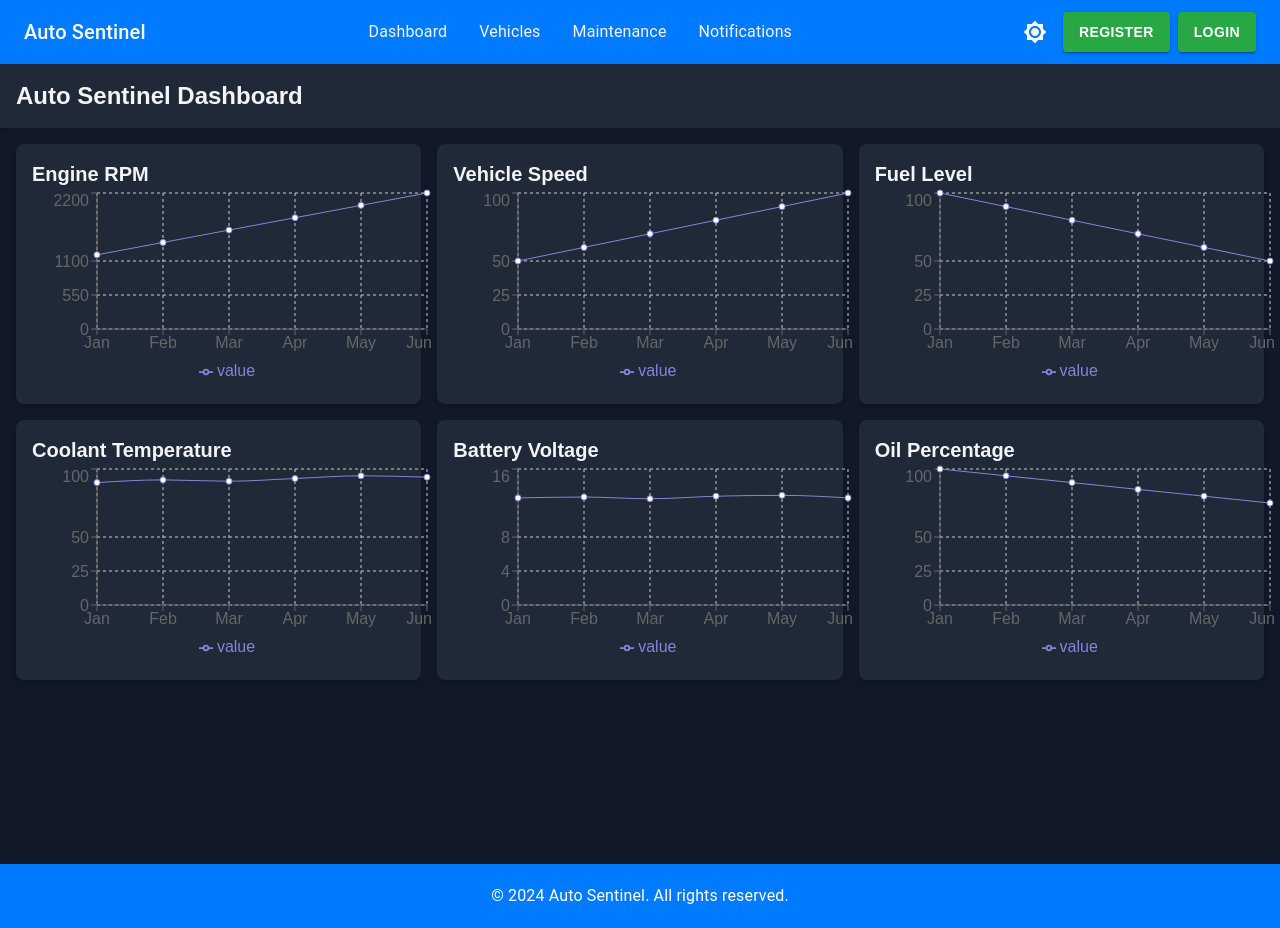
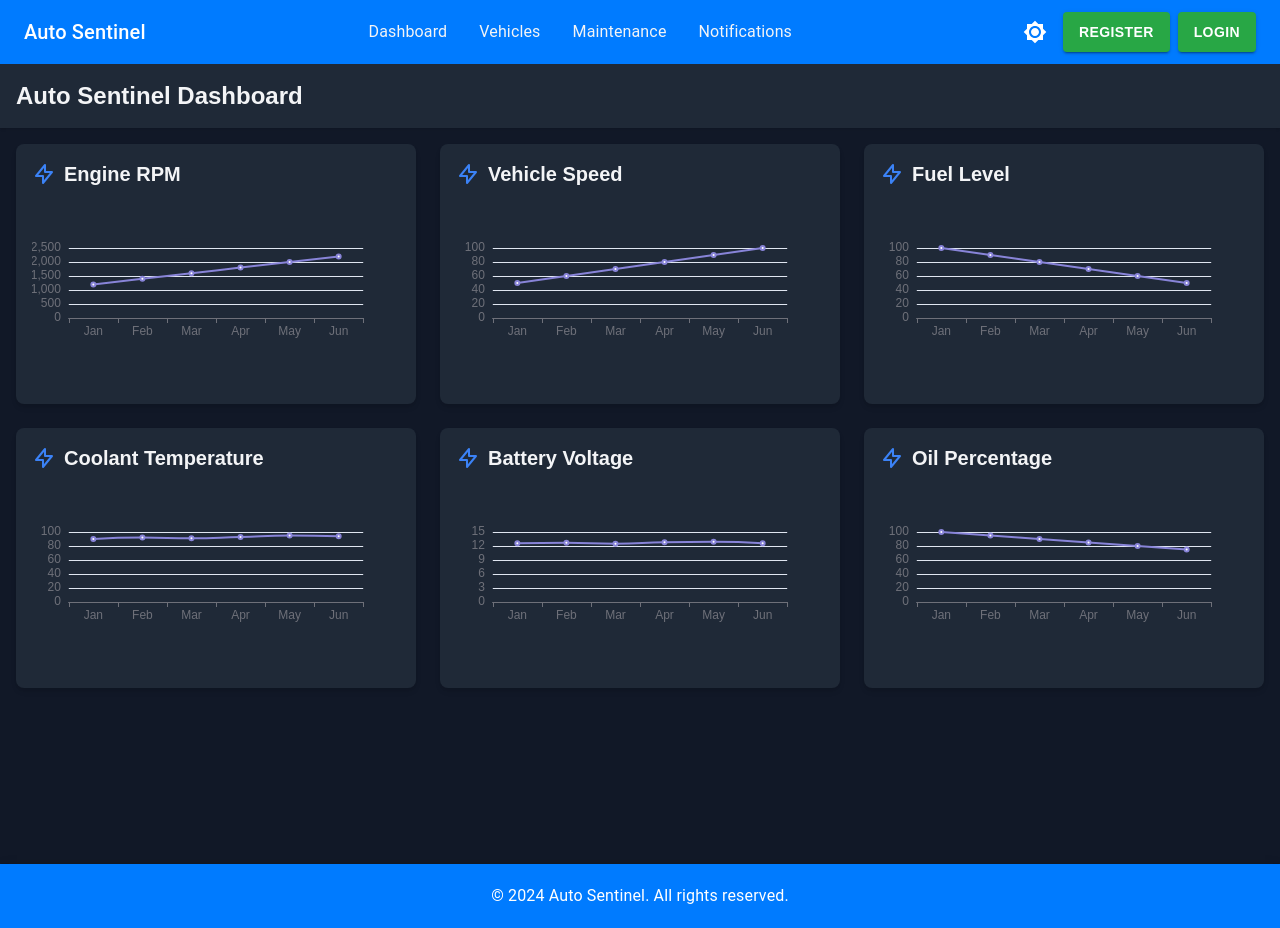
Before and after one commit to JordanBandur/auto-sentinel, a React (Vite) app in the folder frontend/: page / in a window 1280 px wide. Built offline with nearby package versions, Linux system fonts and the light colour scheme.

Commit message:
change charts to look nicer

```diff
--- a/frontend/package.json
+++ b/frontend/package.json
@@ -20,6 +20,8 @@
     "chart.js": "^4.4.3",
     "cors": "^2.8.5",
     "dotenv": "^16.4.5",
+    "echarts": "^5.5.0",
+    "echarts-for-react": "^3.0.2",
     "express": "^4.19.2",
     "lottie-react": "^2.4.0",
     "nodemailer": "^6.9.13",
--- /dev/null
+++ b/frontend/src/assets/styles/views/Vehicles.scss
@@ -0,0 +1,5 @@
+@import '../base/variables';
+
+.vehicles {
+text-align: center;
+}
--- a/frontend/src/views/Dashboard.jsx
+++ b/frontend/src/views/Dashboard.jsx
@@ -1,33 +1,3 @@
-// import React from 'react';
-// import EngineRPMCard from './EngineRPMCard';
-// import VehicleSpeedCard from './VehicleSpeedCard';
-// import FuelLevelCard from './FuelLevelCard';
-// import CoolantTemperatureCard from './CoolantTemperatureCard';
-// import BatteryVoltageCard from './BatteryVoltageCard';
-// import OilPercentageCard from './OilPercentageCard';
-
-// const Dashboard = () => {
-//   return (
-//     <div className="min-h-screen bg-gray-100 dark:bg-gray-900 text-gray-900 dark:text-gray-100">
-//       <header className="bg-white dark:bg-gray-800 shadow p-4 flex justify-between items-center">
-//         <h1 className="text-2xl font-semibold">Auto Sentinel Dashboard</h1>
-//       </header>
-//       <main className="p-4">
-//         <div className="grid grid-cols-1 md:grid-cols-2 lg:grid-cols-3 gap-4">
-//           <EngineRPMCard />
-//           <VehicleSpeedCard />
-//           <FuelLevelCard />
-//           <CoolantTemperatureCard />
-//           <BatteryVoltageCard />
-//           <OilPercentageCard />
-//         </div>
-//       </main>
-//     </div>
-//   );
-// };
-
-// export default Dashboard;
-
 import React from 'react';
 import BatteryVoltageCard from './cards/BatteryVoltageCard';
 import EngineRPMCard from './cards/EngineRPMCard';
@@ -43,7 +13,7 @@ const Dashboard = () => {
         <h1 className="text-2xl font-semibold">Auto Sentinel Dashboard</h1>
       </header>
       <main className="p-4">
-        <div className="grid grid-cols-1 md:grid-cols-2 lg:grid-cols-3 gap-4">
+        <div className="grid grid-cols-1 md:grid-cols-2 lg:grid-cols-3 gap-6">
           <EngineRPMCard />
           <VehicleSpeedCard />
           <FuelLevelCard />
@@ -57,50 +27,3 @@ const Dashboard = () => {
 };
 
 export default Dashboard;
-
-
-
-
-
-
-// import React from 'react';
-
-// const Dashboard = () => {
-//   return (
-//     <div className="min-h-screen bg-gray-100 dark:bg-gray-900 text-gray-900 dark:text-gray-100">
-//       <header className="bg-white dark:bg-gray-800 shadow p-4 flex justify-between items-center">
-//         <h1 className="text-2xl font-semibold">Auto Sentinel Dashboard</h1>
-//       </header>
-//       <main className="p-4">
-//         <div className="grid grid-cols-1 md:grid-cols-2 lg:grid-cols-3 gap-4">
-//           <div className="bg-white dark:bg-gray-800 p-4 rounded-lg shadow-md">
-//             <h2 className="text-xl font-semibold">Engine RPM</h2>
-//             <div className="mt-2">Data Placeholder</div>
-//           </div>
-//           <div className="bg-white dark:bg-gray-800 p-4 rounded-lg shadow-md">
-//             <h2 className="text-xl font-semibold">Vehicle Speed</h2>
-//             <div className="mt-2">Data Placeholder</div>
-//           </div>
-//           <div className="bg-white dark:bg-gray-800 p-4 rounded-lg shadow-md">
-//             <h2 className="text-xl font-semibold">Fuel Level</h2>
-//             <div className="mt-2">Data Placeholder</div>
-//           </div>
-//           <div className="bg-white dark:bg-gray-800 p-4 rounded-lg shadow-md">
-//             <h2 className="text-xl font-semibold">Coolant Temperature</h2>
-//             <div className="mt-2">Data Placeholder</div>
-//             </div>
-//           <div className="bg-white dark:bg-gray-800 p-4 rounded-lg shadow-md">
-//             <h2 className="text-xl font-semibold">Battery Voltage</h2>
-//             <div className="mt-2">Data Placeholder</div>
-//           </div>
-//           <div className="bg-white dark:bg-gray-800 p-4 rounded-lg shadow-md">
-//             <h2 className="text-xl font-semibold">Oil Percentage Estimate</h2>
-//             <div className="mt-2">Data Placeholder</div>
-//           </div>
-//         </div>
-//       </main>
-//     </div>
-//   );
-// };
-
-// export default Dashboard;
--- a/frontend/src/views/cards/BatteryVoltageCard.jsx
+++ b/frontend/src/views/cards/BatteryVoltageCard.jsx
@@ -1,5 +1,5 @@
 import React from 'react';
-import { LineChart, Line, XAxis, YAxis, CartesianGrid, Tooltip, Legend } from 'recharts';
+import ReactECharts from 'echarts-for-react';
 
 const data = [
   { name: 'Jan', value: 12.6 },
@@ -10,17 +10,44 @@ const data = [
   { name: 'Jun', value: 12.6 },
 ];
 
+const option = {
+  xAxis: {
+    type: 'category',
+    data: data.map(item => item.name),
+  },
+  yAxis: {
+    type: 'value',
+  },
+  series: [
+    {
+      data: data.map(item => item.value),
+      type: 'line',
+      smooth: true,
+      itemStyle: {
+        color: '#8884d8',
+      },
+      lineStyle: {
+        color: '#8884d8',
+      },
+    },
+  ],
+  tooltip: {
+    trigger: 'axis',
+    backgroundColor: '#8884d8',
+    borderColor: '#8884d8',
+    textStyle: {
+      color: '#fff',
+    },
+  },
+};
+
 const BatteryVoltageCard = () => (
-  <div className="bg-white dark:bg-gray-800 p-4 rounded-lg shadow-md">
-    <h2 className="text-xl font-semibold">Battery Voltage</h2>
-    <LineChart width={400} height={200} data={data}>
-      <CartesianGrid strokeDasharray="3 3" />
-      <XAxis dataKey="name" />
-      <YAxis />
-      <Tooltip />
-      <Legend />
-      <Line type="monotone" dataKey="value" stroke="#8884d8" activeDot={{ r: 8 }} />
-    </LineChart>
+  <div className="bg-white dark:bg-gray-800 p-4 rounded-lg shadow-md hover:shadow-lg transition-shadow duration-300">
+    <div className="flex items-center">
+      <svg className="w-6 h-6 text-blue-500" fill="none" stroke="currentColor" viewBox="0 0 24 24" xmlns="http://www.w3.org/2000/svg"><path strokeLinecap="round" strokeLinejoin="round" strokeWidth="2" d="M13 10V3L4 14h7v7l9-11h-7z"></path></svg>
+      <h2 className="text-xl font-semibold ml-2">Battery Voltage</h2>
+    </div>
+    <ReactECharts option={option} style={{ height: '200px', width: '100%' }} />
   </div>
 );
 
--- a/frontend/src/views/cards/CoolantTemperatureCard.jsx
+++ b/frontend/src/views/cards/CoolantTemperatureCard.jsx
@@ -1,5 +1,5 @@
 import React from 'react';
-import { LineChart, Line, XAxis, YAxis, CartesianGrid, Tooltip, Legend } from 'recharts';
+import ReactECharts from 'echarts-for-react';
 
 const data = [
   { name: 'Jan', value: 90 },
@@ -10,17 +10,44 @@ const data = [
   { name: 'Jun', value: 94 },
 ];
 
+const option = {
+  xAxis: {
+    type: 'category',
+    data: data.map(item => item.name),
+  },
+  yAxis: {
+    type: 'value',
+  },
+  series: [
+    {
+      data: data.map(item => item.value),
+      type: 'line',
+      smooth: true,
+      itemStyle: {
+        color: '#8884d8',
+      },
+      lineStyle: {
+        color: '#8884d8',
+      },
+    },
+  ],
+  tooltip: {
+    trigger: 'axis',
+    backgroundColor: '#8884d8',
+    borderColor: '#8884d8',
+    textStyle: {
+      color: '#fff',
+    },
+  },
+};
+
 const CoolantTemperatureCard = () => (
-  <div className="bg-white dark:bg-gray-800 p-4 rounded-lg shadow-md">
-    <h2 className="text-xl font-semibold">Coolant Temperature</h2>
-    <LineChart width={400} height={200} data={data}>
-      <CartesianGrid strokeDasharray="3 3" />
-      <XAxis dataKey="name" />
-      <YAxis />
-      <Tooltip />
-      <Legend />
-      <Line type="monotone" dataKey="value" stroke="#8884d8" activeDot={{ r: 8 }} />
-    </LineChart>
+  <div className="bg-white dark:bg-gray-800 p-4 rounded-lg shadow-md hover:shadow-lg transition-shadow duration-300">
+    <div className="flex items-center">
+      <svg className="w-6 h-6 text-blue-500" fill="none" stroke="currentColor" viewBox="0 0 24 24" xmlns="http://www.w3.org/2000/svg"><path strokeLinecap="round" strokeLinejoin="round" strokeWidth="2" d="M13 10V3L4 14h7v7l9-11h-7z"></path></svg>
+      <h2 className="text-xl font-semibold ml-2">Coolant Temperature</h2>
+    </div>
+    <ReactECharts option={option} style={{ height: '200px', width: '100%' }} />
   </div>
 );
 
--- a/frontend/src/views/cards/EngineRPMCard.jsx
+++ b/frontend/src/views/cards/EngineRPMCard.jsx
@@ -1,5 +1,5 @@
 import React from 'react';
-import { LineChart, Line, XAxis, YAxis, CartesianGrid, Tooltip, Legend } from 'recharts';
+import ReactECharts from 'echarts-for-react';
 
 const data = [
   { name: 'Jan', value: 1200 },
@@ -10,17 +10,44 @@ const data = [
   { name: 'Jun', value: 2200 },
 ];
 
+const option = {
+  xAxis: {
+    type: 'category',
+    data: data.map(item => item.name),
+  },
+  yAxis: {
+    type: 'value',
+  },
+  series: [
+    {
+      data: data.map(item => item.value),
+      type: 'line',
+      smooth: true,
+      itemStyle: {
+        color: '#8884d8',
+      },
+      lineStyle: {
+        color: '#8884d8',
+      },
+    },
+  ],
+  tooltip: {
+    trigger: 'axis',
+    backgroundColor: '#8884d8',
+    borderColor: '#8884d8',
+    textStyle: {
+      color: '#fff',
+    },
+  },
+};
+
 const EngineRPMCard = () => (
-  <div className="bg-white dark:bg-gray-800 p-4 rounded-lg shadow-md">
-    <h2 className="text-xl font-semibold">Engine RPM</h2>
-    <LineChart width={400} height={200} data={data}>
-      <CartesianGrid strokeDasharray="3 3" />
-      <XAxis dataKey="name" />
-      <YAxis />
-      <Tooltip />
-      <Legend />
-      <Line type="monotone" dataKey="value" stroke="#8884d8" activeDot={{ r: 8 }} />
-    </LineChart>
+  <div className="bg-white dark:bg-gray-800 p-4 rounded-lg shadow-md hover:shadow-lg transition-shadow duration-300">
+    <div className="flex items-center">
+      <svg className="w-6 h-6 text-blue-500" fill="none" stroke="currentColor" viewBox="0 0 24 24" xmlns="http://www.w3.org/2000/svg"><path strokeLinecap="round" strokeLinejoin="round" strokeWidth="2" d="M13 10V3L4 14h7v7l9-11h-7z"></path></svg>
+      <h2 className="text-xl font-semibold ml-2">Engine RPM</h2>
+    </div>
+    <ReactECharts option={option} style={{ height: '200px', width: '100%' }} />
   </div>
 );
 
--- a/frontend/src/views/cards/FuelLevelCard.jsx
+++ b/frontend/src/views/cards/FuelLevelCard.jsx
@@ -1,5 +1,5 @@
 import React from 'react';
-import { LineChart, Line, XAxis, YAxis, CartesianGrid, Tooltip, Legend } from 'recharts';
+import ReactECharts from 'echarts-for-react';
 
 const data = [
   { name: 'Jan', value: 100 },
@@ -10,17 +10,44 @@ const data = [
   { name: 'Jun', value: 50 },
 ];
 
+const option = {
+  xAxis: {
+    type: 'category',
+    data: data.map(item => item.name),
+  },
+  yAxis: {
+    type: 'value',
+  },
+  series: [
+    {
+      data: data.map(item => item.value),
+      type: 'line',
+      smooth: true,
+      itemStyle: {
+        color: '#8884d8',
+      },
+      lineStyle: {
+        color: '#8884d8',
+      },
+    },
+  ],
+  tooltip: {
+    trigger: 'axis',
+    backgroundColor: '#8884d8',
+    borderColor: '#8884d8',
+    textStyle: {
+      color: '#fff',
+    },
+  },
+};
+
 const FuelLevelCard = () => (
-  <div className="bg-white dark:bg-gray-800 p-4 rounded-lg shadow-md">
-    <h2 className="text-xl font-semibold">Fuel Level</h2>
-    <LineChart width={400} height={200} data={data}>
-      <CartesianGrid strokeDasharray="3 3" />
-      <XAxis dataKey="name" />
-      <YAxis />
-      <Tooltip />
-      <Legend />
-      <Line type="monotone" dataKey="value" stroke="#8884d8" activeDot={{ r: 8 }} />
-    </LineChart>
+  <div className="bg-white dark:bg-gray-800 p-4 rounded-lg shadow-md hover:shadow-lg transition-shadow duration-300">
+    <div className="flex items-center">
+      <svg className="w-6 h-6 text-blue-500" fill="none" stroke="currentColor" viewBox="0 0 24 24" xmlns="http://www.w3.org/2000/svg"><path strokeLinecap="round" strokeLinejoin="round" strokeWidth="2" d="M13 10V3L4 14h7v7l9-11h-7z"></path></svg>
+      <h2 className="text-xl font-semibold ml-2">Fuel Level</h2>
+    </div>
+    <ReactECharts option={option} style={{ height: '200px', width: '100%' }} />
   </div>
 );
 
--- a/frontend/src/views/cards/OilPercentageCard.jsx
+++ b/frontend/src/views/cards/OilPercentageCard.jsx
@@ -1,5 +1,5 @@
 import React from 'react';
-import { LineChart, Line, XAxis, YAxis, CartesianGrid, Tooltip, Legend } from 'recharts';
+import ReactECharts from 'echarts-for-react';
 
 const data = [
   { name: 'Jan', value: 100 },
@@ -10,17 +10,44 @@ const data = [
   { name: 'Jun', value: 75 },
 ];
 
+const option = {
+  xAxis: {
+    type: 'category',
+    data: data.map(item => item.name),
+  },
+  yAxis: {
+    type: 'value',
+  },
+  series: [
+    {
+      data: data.map(item => item.value),
+      type: 'line',
+      smooth: true,
+      itemStyle: {
+        color: '#8884d8',
+      },
+      lineStyle: {
+        color: '#8884d8',
+      },
+    },
+  ],
+  tooltip: {
+    trigger: 'axis',
+    backgroundColor: '#8884d8',
+    borderColor: '#8884d8',
+    textStyle: {
+      color: '#fff',
+    },
+  },
+};
+
 const OilPercentageCard = () => (
-  <div className="bg-white dark:bg-gray-800 p-4 rounded-lg shadow-md">
-    <h2 className="text-xl font-semibold">Oil Percentage</h2>
-    <LineChart width={400} height={200} data={data}>
-      <CartesianGrid strokeDasharray="3 3" />
-      <XAxis dataKey="name" />
-      <YAxis />
-      <Tooltip />
-      <Legend />
-      <Line type="monotone" dataKey="value" stroke="#8884d8" activeDot={{ r: 8 }} />
-    </LineChart>
+  <div className="bg-white dark:bg-gray-800 p-4 rounded-lg shadow-md hover:shadow-lg transition-shadow duration-300">
+    <div className="flex items-center">
+      <svg className="w-6 h-6 text-blue-500" fill="none" stroke="currentColor" viewBox="0 0 24 24" xmlns="http://www.w3.org/2000/svg"><path strokeLinecap="round" strokeLinejoin="round" strokeWidth="2" d="M13 10V3L4 14h7v7l9-11h-7z"></path></svg>
+      <h2 className="text-xl font-semibold ml-2">Oil Percentage</h2>
+    </div>
+    <ReactECharts option={option} style={{ height: '200px', width: '100%' }} />
   </div>
 );
 
--- a/frontend/src/views/cards/VehicleSpeedCard.jsx
+++ b/frontend/src/views/cards/VehicleSpeedCard.jsx
@@ -1,5 +1,5 @@
 import React from 'react';
-import { LineChart, Line, XAxis, YAxis, CartesianGrid, Tooltip, Legend } from 'recharts';
+import ReactECharts from 'echarts-for-react';
 
 const data = [
   { name: 'Jan', value: 50 },
@@ -10,17 +10,44 @@ const data = [
   { name: 'Jun', value: 100 },
 ];
 
+const option = {
+  xAxis: {
+    type: 'category',
+    data: data.map(item => item.name),
+  },
+  yAxis: {
+    type: 'value',
+  },
+  series: [
+    {
+      data: data.map(item => item.value),
+      type: 'line',
+      smooth: true,
+      itemStyle: {
+        color: '#8884d8',
+      },
+      lineStyle: {
+        color: '#8884d8',
+      },
+    },
+  ],
+  tooltip: {
+    trigger: 'axis',
+    backgroundColor: '#8884d8',
+    borderColor: '#8884d8',
+    textStyle: {
+      color: '#fff',
+    },
+  },
+};
+
 const VehicleSpeedCard = () => (
-  <div className="bg-white dark:bg-gray-800 p-4 rounded-lg shadow-md">
-    <h2 className="text-xl font-semibold">Vehicle Speed</h2>
-    <LineChart width={400} height={200} data={data}>
-      <CartesianGrid strokeDasharray="3 3" />
-      <XAxis dataKey="name" />
-      <YAxis />
-      <Tooltip />
-      <Legend />
-      <Line type="monotone" dataKey="value" stroke="#8884d8" activeDot={{ r: 8 }} />
-    </LineChart>
+  <div className="bg-white dark:bg-gray-800 p-4 rounded-lg shadow-md hover:shadow-lg transition-shadow duration-300">
+    <div className="flex items-center">
+      <svg className="w-6 h-6 text-blue-500" fill="none" stroke="currentColor" viewBox="0 0 24 24" xmlns="http://www.w3.org/2000/svg"><path strokeLinecap="round" strokeLinejoin="round" strokeWidth="2" d="M13 10V3L4 14h7v7l9-11h-7z"></path></svg>
+      <h2 className="text-xl font-semibold ml-2">Vehicle Speed</h2>
+    </div>
+    <ReactECharts option={option} style={{ height: '200px', width: '100%' }} />
   </div>
 );
 
```
Also changed, not shown: 1 other file (tests, documents, lock files or other folders).
